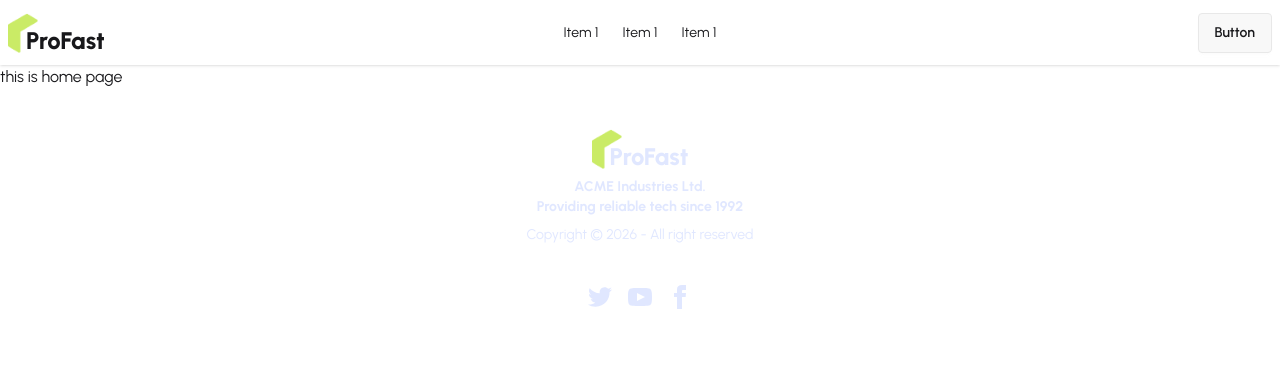
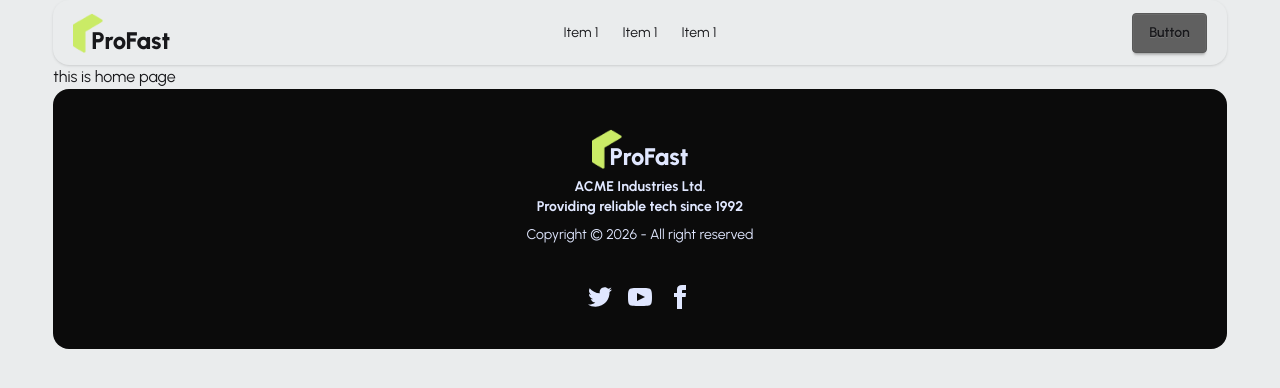
Before and after one commit to AhmedSami019/proFast_client, a React (Vite) app: page / in a window 1280 px wide. Shown: the top 388 px of the page. Built offline with nearby package versions, Linux system fonts and the light colour scheme.

Commit message:
some ui change

```diff
--- a/src/Layouts/HomeLayout/HomeLayout.jsx
+++ b/src/Layouts/HomeLayout/HomeLayout.jsx
@@ -4,10 +4,12 @@ import Footer from "../../Pages/Shared/Footer/Footer";
 
 const HomeLayout = () => {
   return (
-        <div>
+    <div className="bg-base-100">
+      <section className="w-11/12 mx-auto">
         <Navbar></Navbar>
         <Outlet></Outlet>
         <Footer></Footer>
+      </section>
     </div>
   );
 };
--- a/src/Pages/Shared/Footer/Footer.jsx
+++ b/src/Pages/Shared/Footer/Footer.jsx
@@ -2,7 +2,7 @@ import Logo from "../../../Components/Logo/Logo";
 
 const Footer = () => {
   return (
-    <footer className="footer footer-horizontal footer-center text-primary-content p-10">
+    <footer className="footer footer-horizontal footer-center bg-[#0B0B0B] text-primary-content p-10 rounded-2xl">
       <aside>
         <Logo></Logo>
         <p className="font-bold">
--- a/src/Pages/Shared/Navbar/Navbar.jsx
+++ b/src/Pages/Shared/Navbar/Navbar.jsx
@@ -16,7 +16,7 @@ const Navbar = () => {
   );
 
   return (
-    <div className="navbar bg-base-100 shadow-sm">
+    <div className="navbar bg-base-100 shadow-sm rounded-2xl px-5">
       <div className="navbar-start">
         <div className="dropdown">
           <div tabIndex={0} role="button" className="btn btn-ghost lg:hidden">
--- a/src/index.css
+++ b/src/index.css
@@ -1,7 +1,20 @@
 @import url('https://fonts.googleapis.com/css2?family=Urbanist:ital,wght@0,100..900;1,100..900&display=swap');
 
 @import "tailwindcss";
-@plugin "daisyui";
+
+@plugin "daisyui" {
+  themes: light --default;
+}
+
+@plugin "daisyui/theme" {
+  name: "light";
+  default: true;
+  --color-primary: #CAEB66;
+  --color-secondary: #03373D;
+  --color-base-100: #EAECED;
+  --color-base-200: #606060;
+}
+
 
 /* font for full body */
 body{
```
Lines whose indentation alone changed are shown as unchanged.
